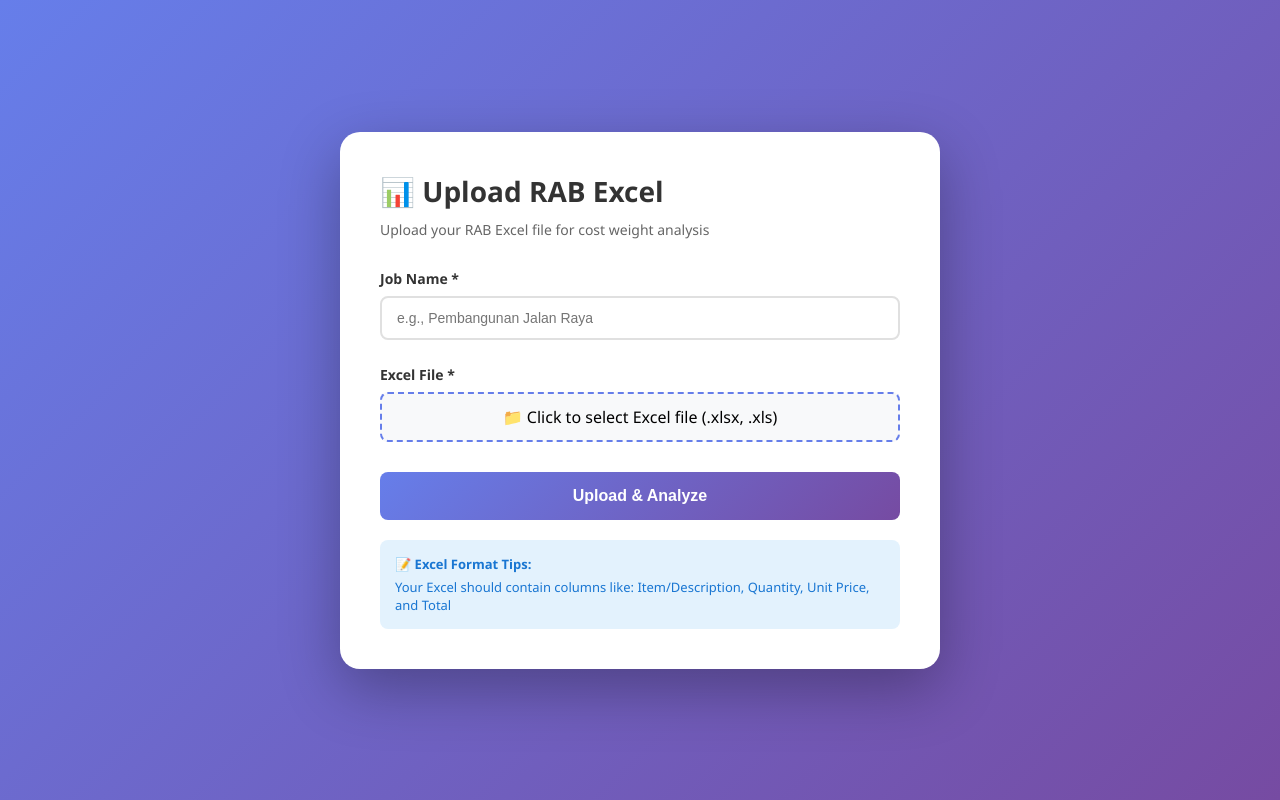
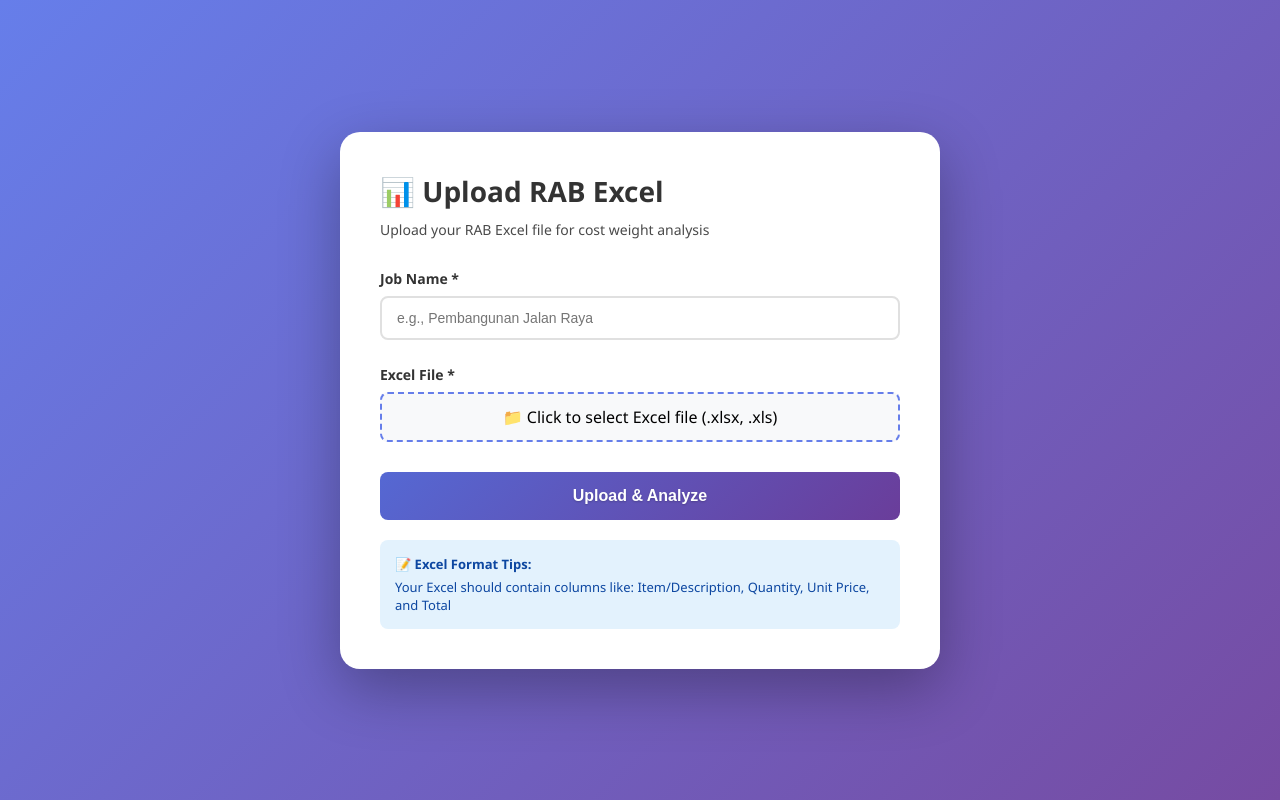
Before and after one commit to PPL-Group4/AutomaticRAB, a Django app: template cost_weight/templates/upload_excel.html in a window 1280 px wide. Run offline with Django 5.2, Linux system fonts and the light colour scheme; the template is opened without the code that fills it, so the values that code supplies are empty; parts of the project's set-up code (start-up, migrations or seed data) failed here and were passed over.

Commit message:
[REFACTOR] enhance styling and improve button functionality in upload template

```diff
--- a/cost_weight/templates/upload_excel.html
+++ b/cost_weight/templates/upload_excel.html
@@ -37,7 +37,7 @@
         }
 
         .subtitle {
-            color: #666;
+            color: #4a4a4a;
             margin-bottom: 30px;
             font-size: 14px;
         }
@@ -112,8 +112,9 @@
         button {
             width: 100%;
             padding: 15px;
-            background: linear-gradient(135deg, #667eea 0%, #764ba2 100%);
+            background: linear-gradient(135deg, #5568d3 0%, #6a3d9a 100%);
             color: white;
+            text-shadow: 0 1px 2px rgba(0, 0, 0, 0.2);
             border: none;
             border-radius: 8px;
             font-size: 16px;
@@ -149,17 +150,17 @@
 
         .success-message {
             background: #efe;
-            color: #3c3;
+            color: #1b5e20;
             padding: 12px;
             border-radius: 8px;
             margin-bottom: 20px;
-            border-left: 4px solid #3c3;
+            border-left: 4px solid #1b5e20;
             display: none;
         }
 
         .loader {
             border: 3px solid #f3f3f3;
-            border-top: 3px solid #667eea;
+            border-top: 3px solid #5568d3;
             border-radius: 50%;
             width: 20px;
             height: 20px;
@@ -180,7 +181,7 @@
             border-radius: 8px;
             margin-top: 20px;
             font-size: 13px;
-            color: #1976d2;
+            color: #0d47a1;
         }
 
         .info-box strong {
@@ -228,6 +229,7 @@
     </div>
 
     <script>
+        (function() {
             const form = document.getElementById('uploadForm');
             const fileInput = document.getElementById('excel_file');
             const fileName = document.getElementById('fileName');
@@ -274,7 +276,7 @@
 
                     // Redirect to analysis page
                     setTimeout(() => {
-                        window.location.href = data.redirect_url;
+                        globalThis.location.href = data.redirect_url;
                     }, 1000);
                 } else {
                     throw new Error(data.error || 'Upload failed');
@@ -288,6 +290,7 @@
                 submitBtn.innerHTML = 'Upload & Analyze';
             }
         });
+        })();
     </script>
 </body>
 </html>
```
Lines whose indentation alone changed are shown as unchanged.
